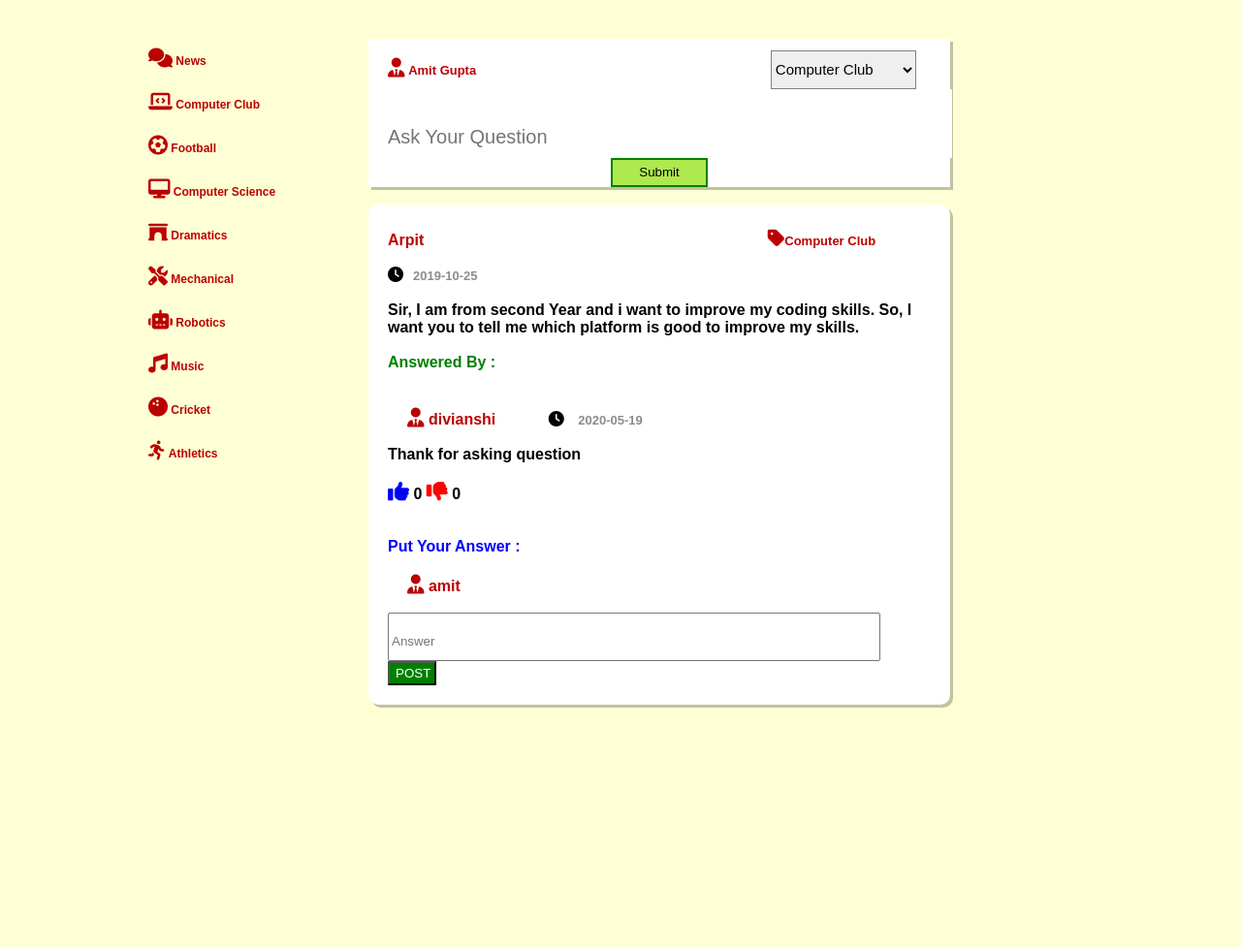
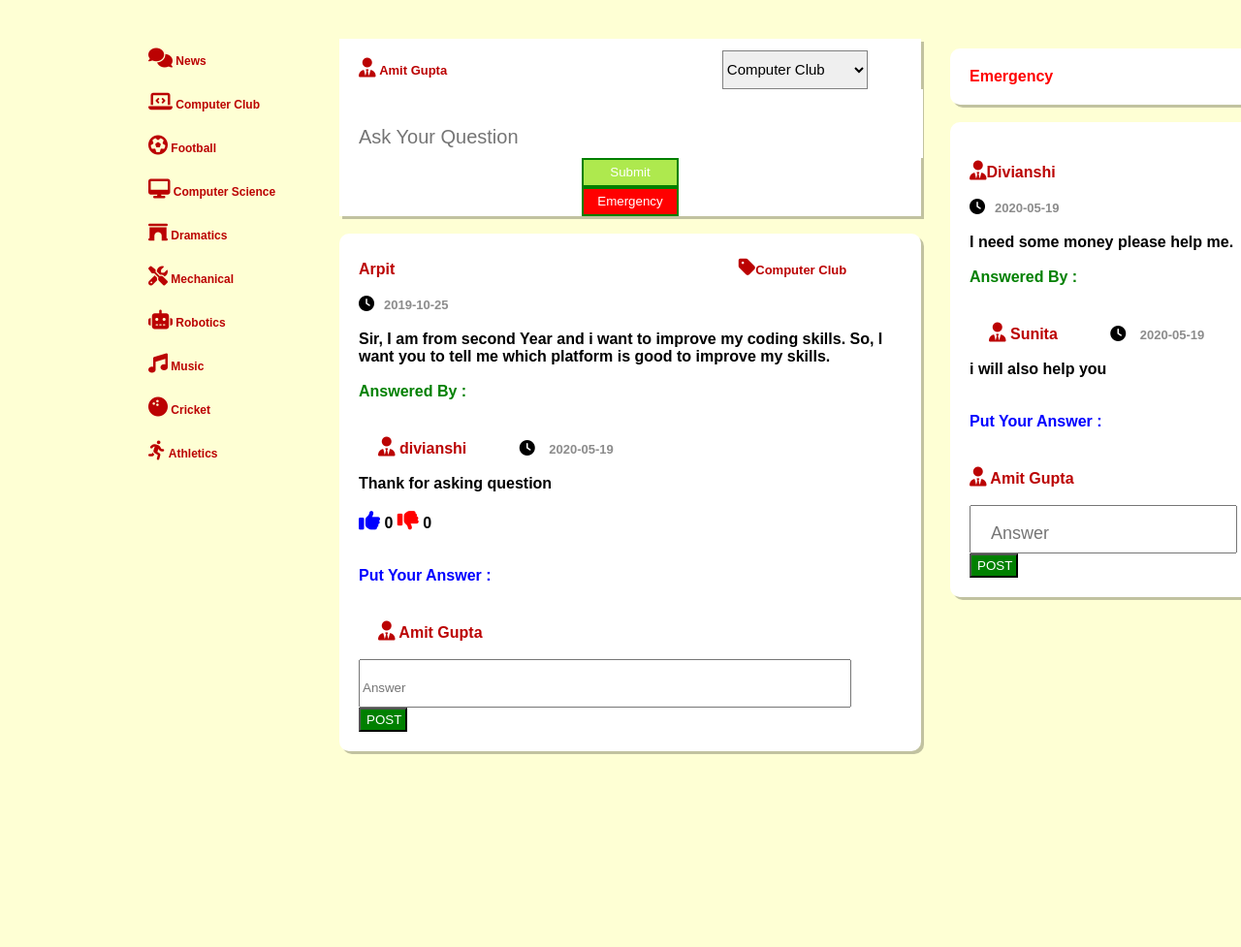
Before and after one commit to Mini-Malatia-Gang/MNNITians_any_query, a PHP site: page /Welcome2.php?Cat=15 in a window 1280 px wide. Shown: the part 48-1025 px from the top of the page at 97% size. Before the commit the page ends 778 px from the top, so only its background shows below. Run offline with PHP 8.4, Linux system fonts and the light colour scheme; a user stored in the database is signed in; data comes from the database, SQL or seed files in the repository; both versions use the stored data as it was after the commit; some libraries are stand-ins or nearby versions.

Commit message:
MOdified Emergency Section

```diff
--- a/Welcome2.php
+++ b/Welcome2.php
@@ -4,6 +4,46 @@ session_start();
 if(!isset($_SESSION['user'])){
   header("location:Sign in_up.php");
 }
+/*--- Function to calculate date on $i emequery_id from emequery table ---*/
+function emequestion($i){
+  require('connect.php');
+  if(!isset($_SESSION['user'])){
+    header("location:Sign in_up.php");
+  }
+  $emeres7 =  mysqli_query($link, "select * from emequery where emequery_id ='".$i."'");
+  $emedata = mysqli_fetch_assoc($emeres7);
+  global $author9;
+  global $ques9;
+  global $date9;
+  $author9 = $emedata['author'];
+  $ques9 = $emedata['content'];
+  $date9 = $emedata['date_posted'];
+}
+/*--- Function to calculate date on $i emereply_id from emereplies table ---*/
+function emereplies($i){
+  require('connect.php');
+  if(!isset($_SESSION['user'])){
+    header("location:Sign in_up.php");
+  }
+  $emeresult7 = mysqli_query($link, "select * from emereplies where emequery_id ='".$i."'");
+  global $emereplyauthor;
+  global $emereplycontent;
+  global $emereplydislikes;
+  global $emereplylikes;
+  global $emereplydateposted;
+  global $emereplyid;
+  $emereplycontent = array();
+  $emereplyauthor = array();
+  $emereplydateposted = array();
+  $emereplyid = array();
+  for (;$emereplyrow9 = mysqli_fetch_assoc($emeresult7);){
+    $emereplyid[] = $emereplyrow9['emereply_id'];
+    $emereplycontent[] = $emereplyrow9['comment'];
+    $emereplyauthor[] = $emereplyrow9['author'];
+    $emereplydateposted[] = $emereplyrow9['date_posted'];
+  }
+}
+/*--- Function to calculate date on $i query_id from query table ---*/
 function question($i){
   require('connect.php');
   if(!isset($_SESSION['user'])){
@@ -31,8 +71,8 @@ function question($i){
   global $subcat1;
   $subcat1 = $subcatdata1['subcat_name'];
 }
+/*--- Function to calculate date on $i reply_id from replies table ---*/
 function replies($i) {
-  error_reporting(0);
   require('connect.php');
   if(!isset($_SESSION['user'])){
     header("location:Sign in_up.php");
@@ -145,7 +185,7 @@ function replies($i) {
       </div>
     </div>
   </nav>
-  <div class="main">
+  <div class="main" style="overflow:hidden; height:10000px">
   <!-- Side Navigation Bar -->
   <div class="sidenav">
       <div class="sidenavtabs">
@@ -224,7 +264,8 @@ function replies($i) {
         </select>
       </div>
       <input type="text" name="questab" placeholder="Ask Your Question" class="questab">
-      <input type="submit" name="createques" value="Submit" class="createques">
+      <input type="submit" name="createques" value="Submit" class="createques" style="color:white;">
+      <input type="submit" name="redbtn" class="createques" value="Emergency" style="background-color:red; color:white;"><br>
     </form>
     </div><br>
       <?php
@@ -265,12 +306,12 @@ function replies($i) {
             }
           }
           else{
-            echo '<b style="color:red; text-align:center;">No Answers Yet....</b>';
+            echo '<b style="color:red; text-align:center;">No Answers Yet....</b><br><br><br>';
           }
-          echo '<b style="color: Blue">Put Your Answer :</b>
+          echo '<b style="color: Blue">Put Your Answer :</b><br><br>
             <form action="submitans.php?id='.$j.'" method="POST">
             <i class="fas fa-user-tie" style="font-size: 20px;color: rgb(187, 2, 2); margin-left: 20px; margin-top: 20px;"></i>
-            <b style="color: rgb(187, 2, 2);">'.$_SESSION["user"].'</b><br><br>
+            <b style="color: rgb(187, 2, 2);">'.$_SESSION["name"].'</b><br><br>
             <input type="text" name="answer" placeholder="Answer" style="width:500px; height:35px; font-size:18px padding-left:20px; padding-top:10px; cursor:text;"><br>
             <input type="submit" name="postanswer" value="POST" style="background-color:green; color:white; width:50px; height:25px; cursor:pointer;">
             </form>';
@@ -367,10 +408,13 @@ function replies($i) {
           if($number_replies>0){
             echo '<b style="color: green;">Answered By :</b><br><br>';
             for($k=0;$k<$number_replies;$k++){
-              echo '<b><i class="fas fa-user-tie" style="font-size: 20px;color: rgb(187, 2, 2); margin-top: 20px;margin-left:20px;"></i>
+              echo '<b><i class="fas fa-user-tie" style="font-size: 20px;color: rgb(187, 2, 2); margin-top: 20px;"></i>
               <b style="color: rgb(187, 2, 2);">'.$replyauthor[$k].'</b>
-              <i class="fas fa-clock" style="margin-left:50px"></i>
-              <b style="color: rgb(140, 140, 140); font-size: 13px; margin-left:10px; margin-top:15px;">'.$replydateposted[$k].'</b><br><br>'.$replycontent[$k].'<br><br><br>';
+              <i class="fas fa-clock" style="margin-left:50px"></i><b style="color: rgb(140, 140, 140); font-size: 13px; margin-left:10px; margin-top:15px;">'.$replydateposted[$k];
+              if($_SESSION["name"]==$replyauthor[$k]){
+                echo '<a href="deletreply.php?id='.$replyid[$k].'"><i class="fas fa-trash-alt" style="font-size: 20px;color: red; margin-left:70px; cursor:pointer;"></i></a>';
+              }
+              echo '</b><br><br>'.$replycontent[$k].'<br><br><br>';
               echo '<a href="likedis.php?like='.$replyid[$k].'"  style="color:blue;"><i class="fas fa-thumbs-up" style="font-size:22px;"></i></a>
               <b>'.$replylikes[$k].'</b>
               <a href="likedis.php?dislike='.$replyid[$k].'" style="color:red;"><i class="fas fa-thumbs-down" style="font-size:22px;"></i></a>
@@ -381,17 +425,56 @@ function replies($i) {
             echo '<b style="color:red; text-align:center;">No Answers Yet....</b><br><br><br>';
           }
           /*echo '<br><br><br><br><br><br><br><br><br><br><br><br><br><br><br><br><br><br><br>';*/
-          echo '<b style="color: Blue">Put Your Answer :</b>
-            <form action="submitans.php?id='.$m.'" method="POST">
+          echo '<b style="color: Blue">Put Your Answer :</b><br><br>
+            <form action="submitans.php?id='.$p.'" method="POST">
             <i class="fas fa-user-tie" style="font-size: 20px;color: rgb(187, 2, 2); margin-left: 20px; margin-top: 20px;"></i>
-            <b style="color: rgb(187, 2, 2);">'.$_SESSION["user"].'</b><br><br>
-            <input type="text" name="answer" placeholder="Answer" style="width:500px; height:35px; font-size:18px padding-left:20px; padding-top:10px; cursor:text;"><br>
+            <b style="color: rgb(187, 2, 2);">'.$_SESSION["name"].'</b><br><br>
+            <input type="text" name="answer" placeholder="Answer" style="width:500px; height:35px; font-size:18px; padding-left:20px; padding-top:10px; cursor:text;"><br>
             <input type="submit" name="postanswer" value="POST" style="background-color:green; color:white; width:50px; height:25px; cursor:pointer;">
             </form>';
-          echo '</b></div><br>';
+          echo '</div><br><br>';
         }
       }
       ?>
+  </div>
+  <div class="emebox">
+    <div class="emequestions"><b style="color: red;">Emergency</b></div><br>
+    <?php
+    $emequesres1 = mysqli_query($link, "select * from emequery");
+    for ($emequesset1 = array (); $emequesrow1 = mysqli_fetch_assoc($emequesres1); $emequesset1[] = $emequesrow1['emequery_id']);
+    for($m=count($emequesset1)-1;$m>=0;$m=$m-1){
+      $p = $emequesset1[$m];
+      emequestion($p);
+      emereplies($p);
+      $emenumber_replies = count($emereplyid);
+      echo '<div class="emequestions" style="display: -webkit-box;">
+        <i class="fas fa-user-tie" style="font-size: 20px;color: rgb(187, 2, 2); margin-top: 20px;"></i>
+        <b style="color: rgb(187, 2, 2);">'.$author9.'</b><br><br>
+        <i class="fas fa-clock"></i>
+        <b style="color: rgb(140, 140, 140);; font-size: 13px; margin-left:10px; margin-top:15px;">'.$date9.'</b><br><br>
+        <b>'.$ques9.'</b><br><br>';
+      if($emenumber_replies>0){
+        echo '<b style="color: green;">Answered By :</b><br><br>';
+        for($k=0;$k<$emenumber_replies;$k++){
+          echo '<b><i class="fas fa-user-tie" style="font-size: 20px;color: rgb(187, 2, 2); margin-top: 20px;margin-left:20px;"></i>
+          <b style="color: rgb(187, 2, 2);">'.$emereplyauthor[$k].'</b>
+          <i class="fas fa-clock" style="margin-left:50px"></i>
+          <b style="color: rgb(140, 140, 140); font-size: 13px; margin-left:10px; margin-top:15px;">'.$emereplydateposted[$k].'</b><br><br>'.$emereplycontent[$k].'<br><br><br>';
+        }
+      }
+      else{
+        echo '<b style="color:red; text-align:center;">No Answers Yet....</b><br><br><br>';
+      }
+      echo '<b style="color: Blue">Put Your Answer :</b><br><br>
+        <form action="emergency_reply.php?id='.$p.'" method="POST">
+        <i class="fas fa-user-tie" style="font-size: 20px;color: rgb(187, 2, 2); margin-top: 20px;"></i>
+        <b style="color: rgb(187, 2, 2);">'.$_SESSION["name"].'</b><br><br>
+        <input type="text" name="emereply" placeholder="Answer" style="width:250px; height:35px; font-size:18px; padding-left: 20px; padding-top:10px; cursor:text;"><br>
+        <input type="submit" name="postemereply" value="POST" style="background-color:green; color:white; width:50px; height:25px; cursor:pointer;">
+        </form>';
+      echo '</b></div><br>';
+    }
+    ?>
   </div>
   <div id="categorylist" onmouseover="showCategory()" onmouseout="fadeCategory()">
     <ul class="catagoryul">
--- a/css/styles2.css
+++ b/css/styles2.css
@@ -328,12 +328,6 @@ nav {
   font-size: 12px;
   padding-left: 3px;
 }
-.content {
-  margin-top: 0px;
-  margin-left: 30px;
-  width: 600px;
-  height: 5000px;
-}
 .main {
   position: static;
   margin-top: 20px;
@@ -373,7 +367,7 @@ nav {
 #catagoryselect {
   width: 150px;
   height: 40px;
-  margin-left: 300px;
+  margin-left: 280px;
   border: 1px solid grey;
   font-size: 15px;
 }
@@ -385,6 +379,35 @@ nav {
   border: 2px solid green;
   cursor: pointer;
 }
-a{
+a {
   text-decoration: none;
 }
+.content {
+  margin-top: 0px;
+  margin-left: 30px;
+  width: 600px;
+  height: 5000px;
+}
+.redbtn {
+  margin-left: 560px;
+  background-color: red;
+  width: 20px;
+  height: 20px;
+  border-radius: 10px;
+  cursor: pointer;
+  color: red;
+}
+.emebox {
+  margin-top: 30px;
+  margin-left: 30px;
+  width: 600px;
+  height: 5000px;
+}
+.emequestions {
+  display: -webkit-box;
+  box-shadow: 3px 3px rgb(193, 194, 160);
+  background-color: white;
+  width: 280px;
+  padding: 20px;
+  border-radius: 10px;
+}
--- a/submitans.php
+++ b/submitans.php
@@ -17,11 +17,11 @@ if(isset($_POST['postanswer'])){
   $replyrow6 =  mysqli_fetch_assoc($replyres6);
   $cat_id = $replyrow6['cat_id'];
   $subcat_id = $replyrow6['subcat_id'];
-  $author = $_SESSION['user'];
+  $author = $_SESSION['name'];
   $likes = 0;
   $dislikes = 0;
   $date = date("Y-m-d");
-  $replyquery7 = "INSERT INTO replies (reply_id, cat_id, subcat_id, query_id, author, comment, date_posted, Likes, Dislikes) VALUES ('$reply_id', '$cat_id', '$subcat_id','$query_id','$author', '$comment','$date','$likes','$dislikes')";
+  $replyquery7 = "INSERT INTO replies (cat_id, subcat_id, query_id, author, comment, date_posted, Likes, Dislikes) VALUES ('$cat_id', '$subcat_id','$query_id','$author', '$comment','$date','$likes','$dislikes')";
   if($stmtinsert7 = mysqli_prepare($link, $replyquery7)){
     mysqli_stmt_execute($stmtinsert7);
     mysqli_stmt_close($stmtinsery7);
```
Also changed, not shown: deletques.php (+10 -0 lines), deletreply.php (added, +17 -0 lines), emergency_reply.php (added, +26 -0 lines), submitques.php (+18 -5 lines), woc.sql (+50 -9 lines).
